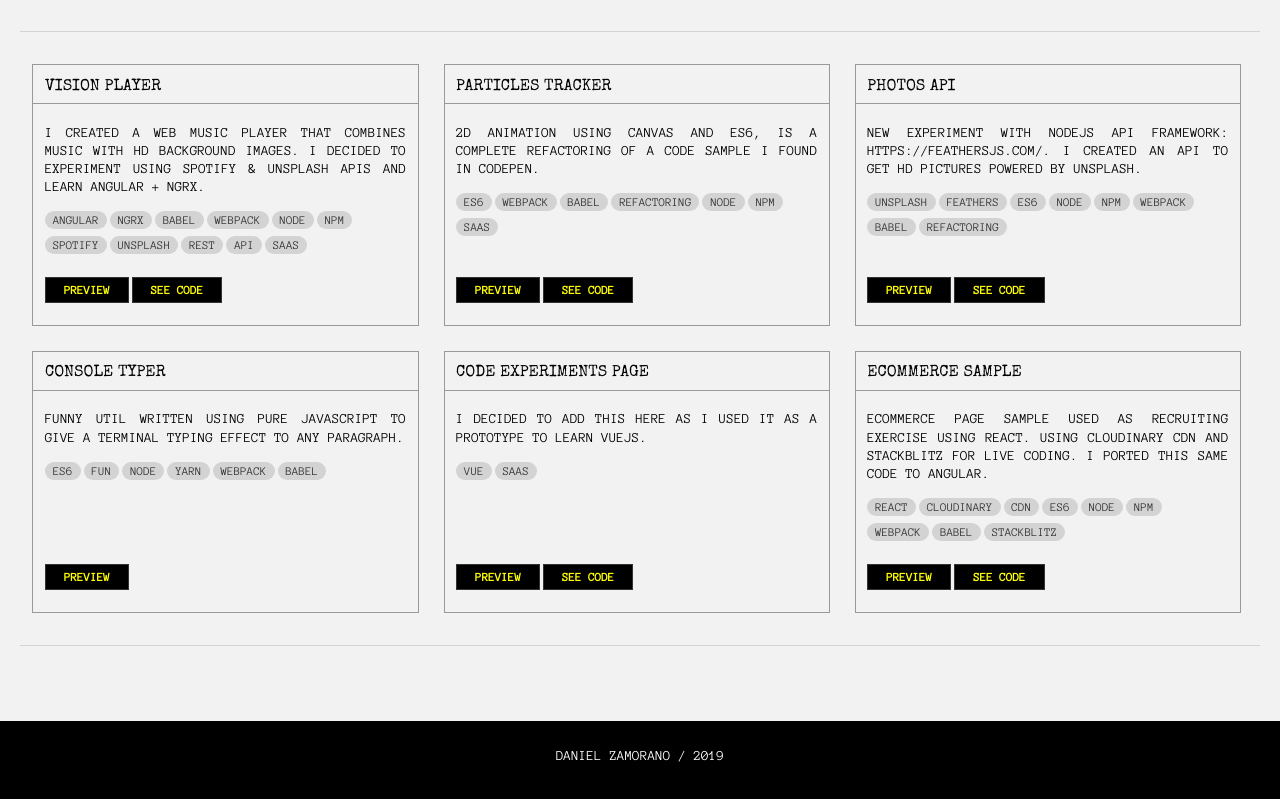
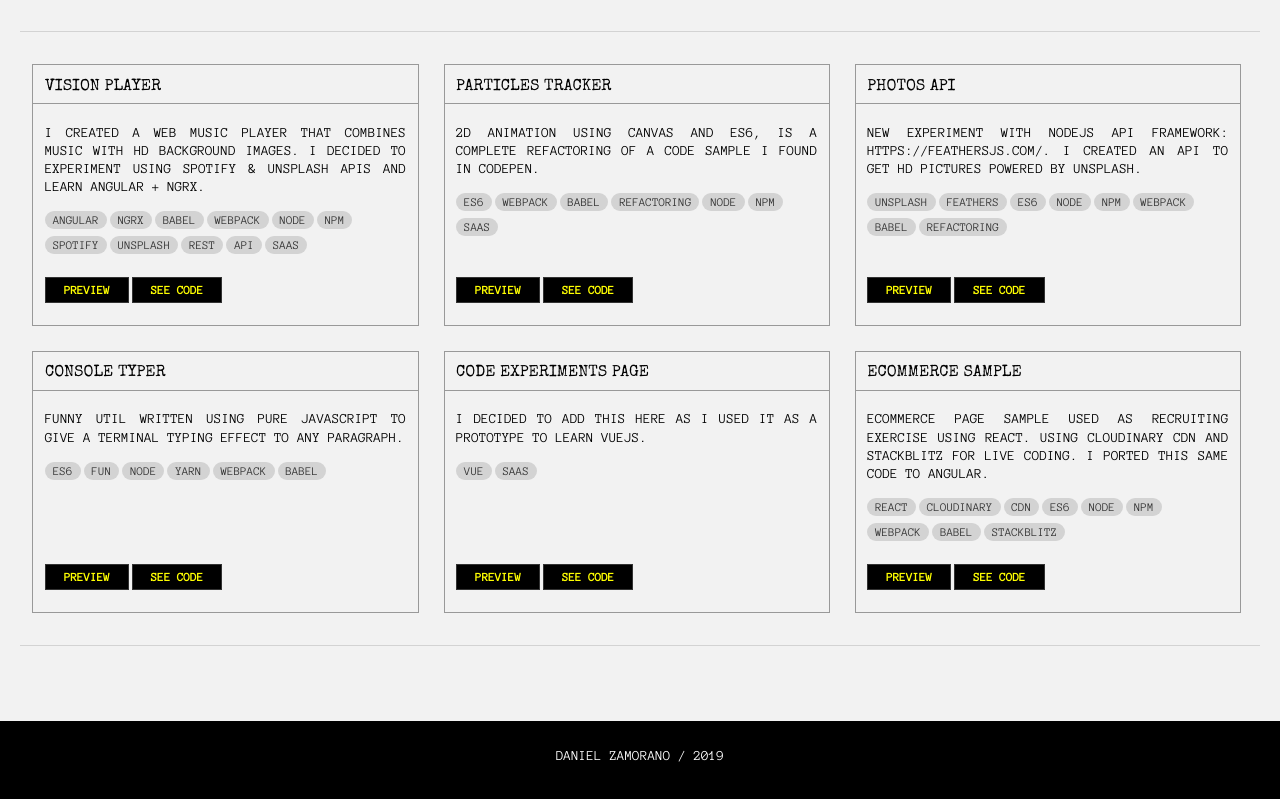
Before and after one commit to daniel-z/coding-lab, a Vue app: page /#/ in a window 1280 px wide. Shown: the part 953-1752 px from the top of the page. Built offline with nearby package versions, Linux system fonts and the light colour scheme.

Commit message:
Adding console typer links.

```diff
--- a/src/views/home/Home.vue
+++ b/src/views/home/Home.vue
@@ -57,8 +57,8 @@ const codeExperiments = [
   {
     name: "Console Typer",
     links: {
-      code: "",
-      preview: "https://danielzamorano.pro/#/experience"
+      code: "https://github.com/daniel-z/console-typer",
+      preview: "https://ctyper.danielzamorano.pro/"
     },
     description:
       "Funny util written using pure javascript to give a terminal typing effect to any paragraph.",
```
